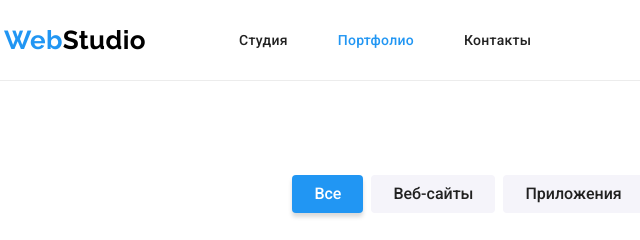
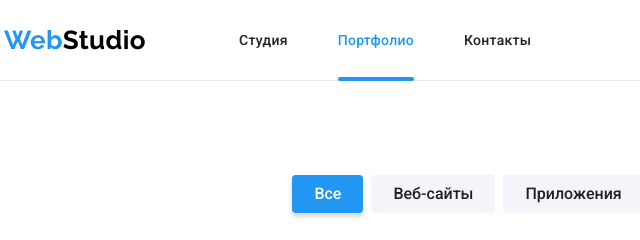
Before and after one commit to aleksandr003/goit-markup-hw-05, a plain HTML site: page portfolio.html in a window 1280 px wide. Shown: the top 240 px of the page, 51-691 px from the left. Drawn offline with nearby package versions, Linux system fonts and the light colour scheme.

Commit message:
исправил фон

```diff
--- a/css/styles.css
+++ b/css/styles.css
@@ -150,6 +150,18 @@ img {
   transition-timing-function: cubic-bezier(0.4, 0, 0.2, 1);
 }
 
+.current::after {
+  content: "";
+  display: inline-block;
+  width: 100%;
+  height: 4px;
+  position: absolute;
+  bottom: -1px;
+  left: 0;
+  border-radius: 2px;
+  background-color: var(--accant-color);
+}
+
 .nav-list .link:hover.link::after {
   background-color: var(--accant-color);
 }
@@ -175,7 +187,6 @@ img {
     ),
     url("../images/hero-bg.jpg");
   background-position: center top;
-  background-size: contain;
   background-repeat: no-repeat;
 
   width: 1600px;
```
Also changed, not shown: index.html (+2 -0 lines).
